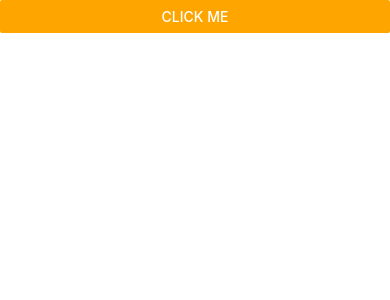
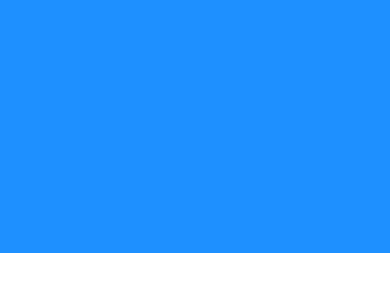
Before and after one commit to khagapati-bagh/DoneWIthItReactApp, a React Native app: screen / in a window 390 px wide. Shown: the top 300 px of the page. Built offline with nearby package versions, Linux system fonts and the light colour scheme.

Commit message:
added Dimensions

```diff
--- a/App.js
+++ b/App.js
@@ -1,20 +1,17 @@
 import React from 'react';
-import {
-  StyleSheet,
-  SafeAreaView,
-  Button,
-  Platform,
-  StatusBar,
-} from 'react-native';
+import {StyleSheet, SafeAreaView, View, Dimensions} from 'react-native';
 
 export default function App() {
+  console.log(Dimensions.get('screen'));
+  console.log(Dimensions.get('window'));
   return (
     <SafeAreaView style={styles.container}>
-      <Button
-        color="orange"
-        title="Click Me"
-        onPress={() => console.log('Button Tapped')}
-      />
+      <View
+        style={{
+          backgroundColor: 'dodgerblue',
+          height: '30%',
+          width: '100%',
+        }}></View>
     </SafeAreaView>
   );
 }
@@ -23,6 +20,5 @@ const styles = StyleSheet.create({
   container: {
     flex: 1,
     backgroundColor: '#fff',
-    paddingTop: Platform.OS === 'android' ? StatusBar.currentHeight : 0,
   },
 });
--- a/app.json
+++ b/app.json
@@ -1,4 +1,5 @@
 {
   "name": "DoneWithIt",
-  "displayName": "DoneWithIt"
+  "displayName": "DoneWithIt",
+  "orientation": "default"
 }
--- a/package.json
+++ b/package.json
@@ -10,6 +10,7 @@
     "lint": "eslint ."
   },
   "dependencies": {
+    "@react-native-community/hooks": "^2.6.0",
     "react": "17.0.2",
     "react-native": "0.65.1"
   },
```
Also changed, not shown: 1 other file (tests, documents, lock files or other folders).
